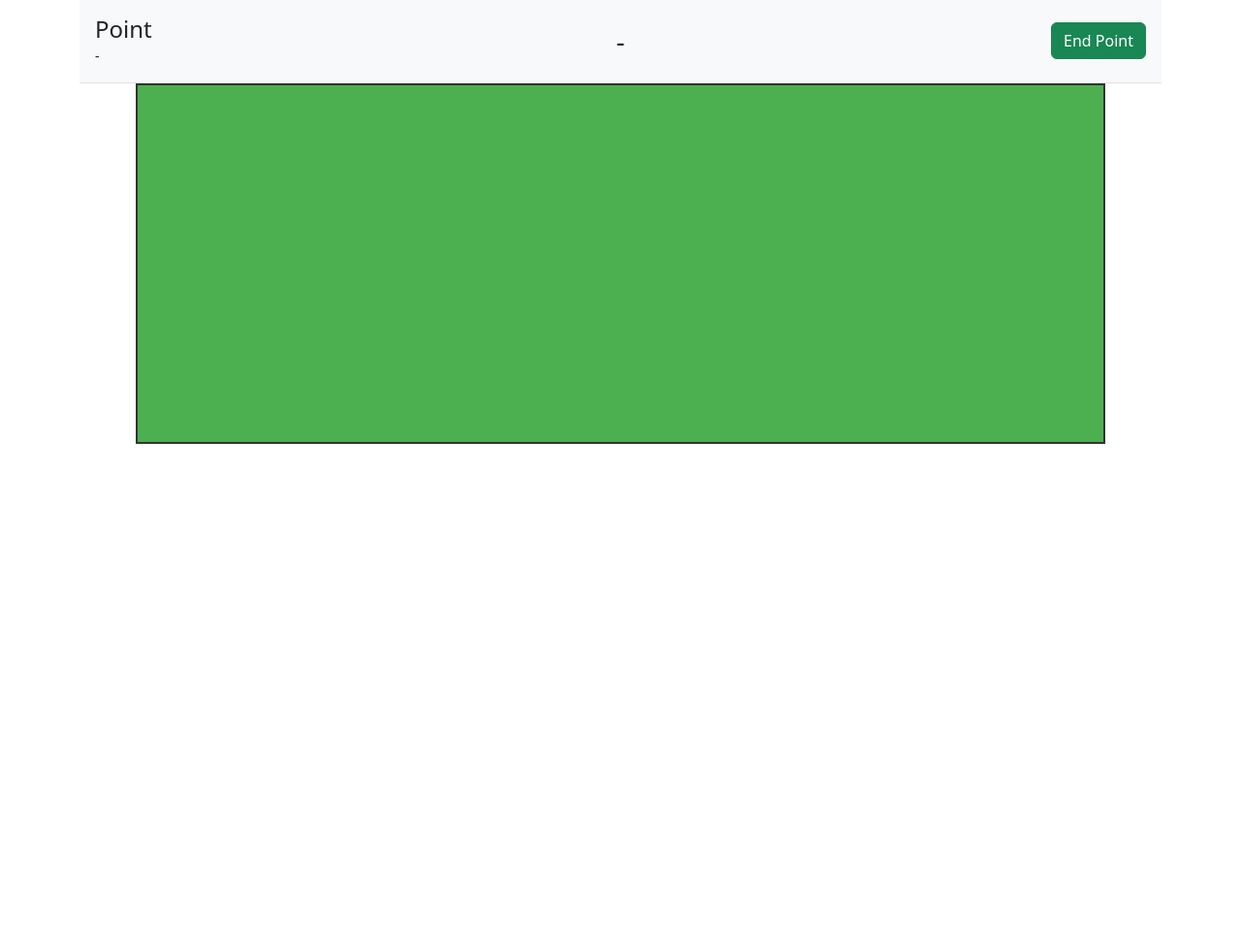
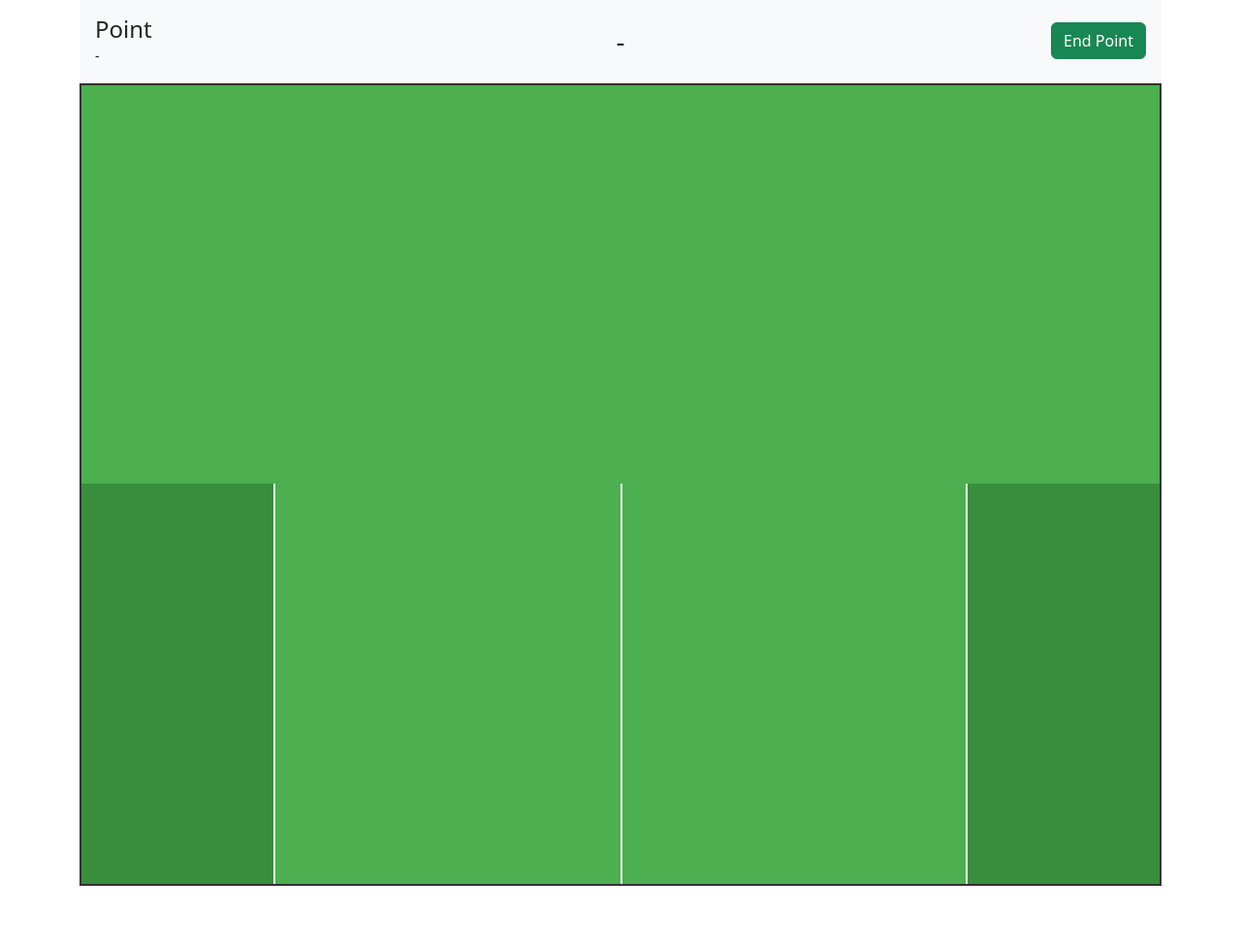
Before and after one commit to kspruce/ultimatecoachrr, a Python web app: template app/templates/stats/record.html in a window 1280 px wide. Shown: the part 56-1030 px from the top of the page at 97% size. Before the commit the page ends 514 px from the top, so only its background shows below. Run offline with Jinja, Linux system fonts and the light colour scheme; the template is opened without the code that fills it, so the values that code supplies are empty.

Commit message:
update stat input - field aspect ratio

```diff
--- a/app/templates/stats/record.html
+++ b/app/templates/stats/record.html
@@ -33,15 +33,23 @@
 
     /* Field container */
     .field-container {
-        flex: 0 0 auto; /* Change from flex: 1 to prevent stretching */
         position: relative;
         width: 100%;
-        max-width: 1000px; /* Add a max-width for very large screens */
-        margin: 0 auto; /* Center the field */
         background-color: #4CAF50;
         border: 2px solid #333;
         overflow: hidden;
+        padding-bottom: 37%; /* This creates the 100:37 aspect ratio */
     }
+
+    /* Field element */
+    .field {
+        position: absolute;
+        top: 0;
+        left: 0;
+        width: 100%;
+        height: 100%;
+    }
+
 
     .field-container::before {
         content: "";
@@ -95,6 +103,7 @@
         width: 2px;
         background-color: white;
     }
+
 
     /* Brick marks */
     .brick-mark {
```
